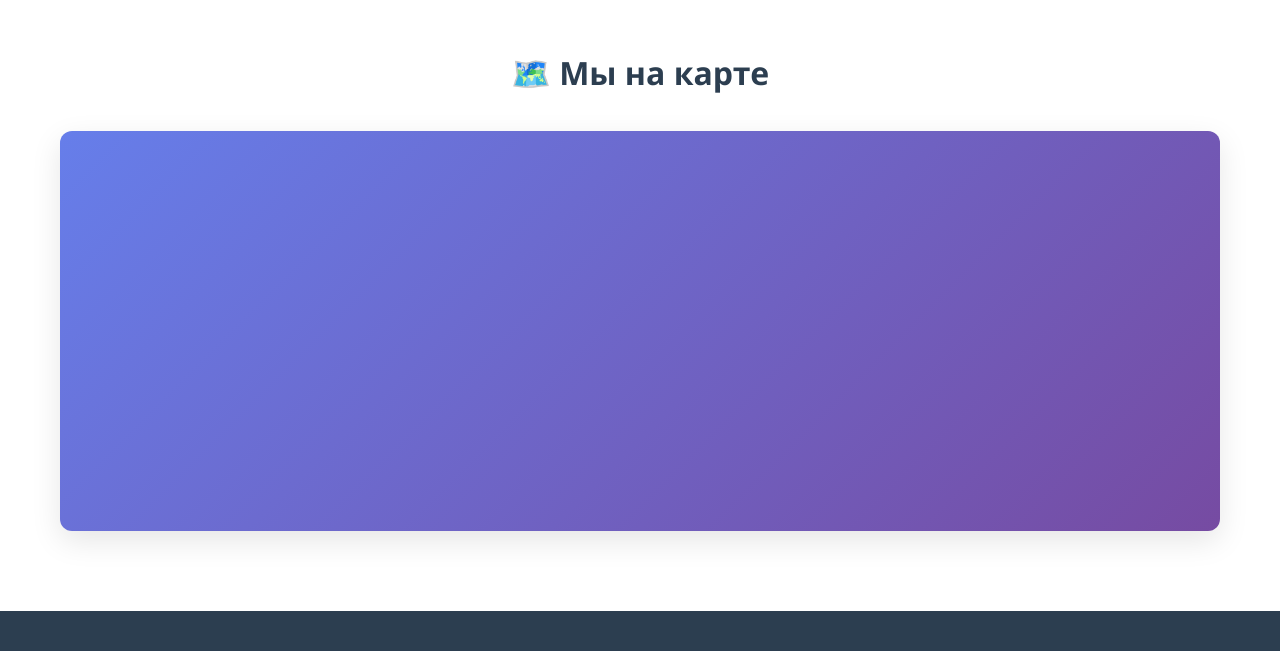
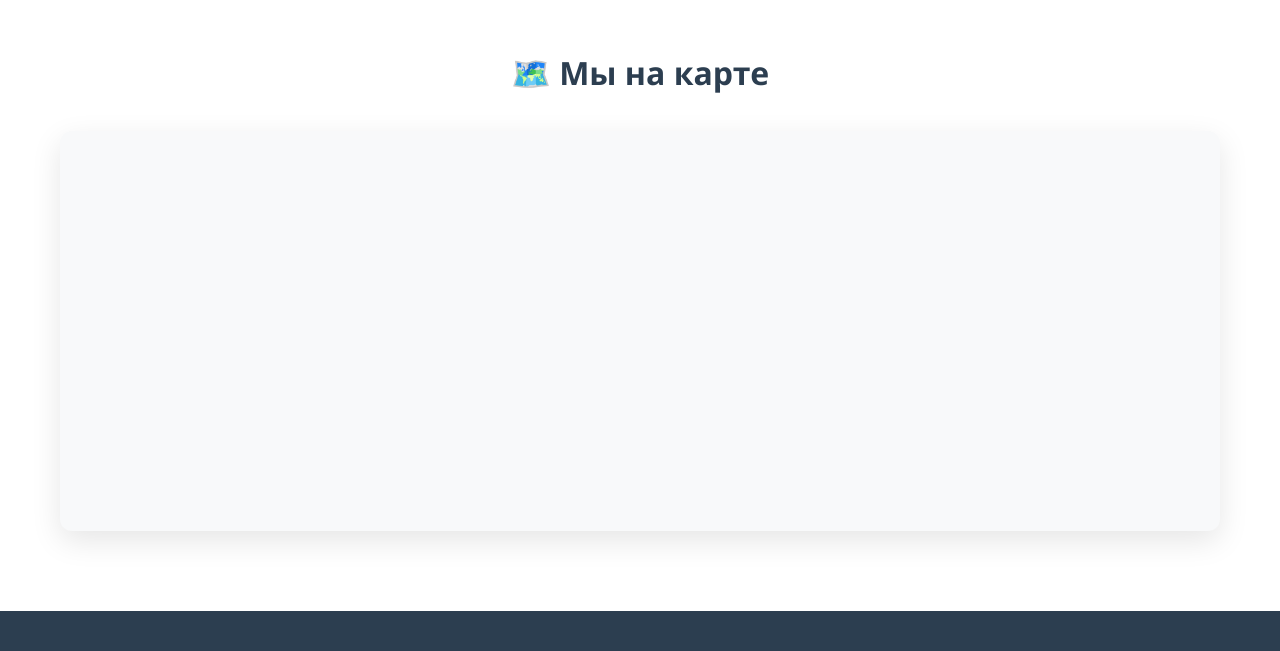
Before and after one commit to z1nger1/-1, a plain HTML site: page contacts.html in a window 1280 px wide. Shown: the part 1380-2031 px from the top of the page. Drawn offline with Linux system fonts and the light colour scheme.

Commit message:
Add files via upload

```diff
--- a/contacts.html
+++ b/contacts.html
@@ -150,7 +150,12 @@
                     <h2>🗺️ Мы на карте</h2>
                     <div class="map-container">
                         <div class="map-placeholder">
-                            <iframe src="https://yandex.ru/map-widget/v1/?um=constructor%3A063a3605e8e139030e2e4f30de797f8f0abf956c82a721dc18a15ccfca6ee2af&amp;source=constructor" width="1025" height="716" frameborder="0"></iframe>
+                        <iframe
+                            src="https://yandex.ru/map-widget/v1/?um=constructor%3A063a3605e8e139030e2e4f30de797f8f0abf956c82a721dc18a15ccfca6ee2af&amp;source=constructor"
+                            frameborder="0"
+                            allowfullscreen
+                            aria-label="Карта расположения фитнес-центра PowerFlex">
+                        </iframe>
                         </div>
                     </div>
                 </div>
--- a/styles.css
+++ b/styles.css
@@ -772,23 +772,31 @@ body {
     border-radius: var(--border-radius);
     overflow: hidden;
     box-shadow: var(--shadow);
+    position: relative;
+    width: 100%;
 }
 
 .map-placeholder {
     height: 400px;
     display: flex;
-    flex-direction: column;
     align-items: center;
     justify-content: center;
-    background: linear-gradient(135deg, #667eea 0%, #764ba2 100%);
-    color: var(--white);
-    text-align: center;
+    position: relative;
+    background: transparent;
 }
 
-.map-marker {
-    font-size: 4rem;
-    margin-bottom: 1rem;
-    animation: bounce 2s infinite;
+.map-placeholder iframe {
+    position: absolute;
+    top: 0;
+    left: 0;
+    width: 100%;
+    height: 100%;
+    border: none;
+}
+.map-marker,
+.map-placeholder p,
+.map-placeholder .btn {
+    display: none;
 }
 
 /* Подвал */
@@ -964,6 +972,17 @@ body {
         gap: 3rem;
     }
 }
+@media (max-width: 768px) {
+    .map-placeholder {
+        height: 300px;
+    }
+}
+
+@media (max-width: 480px) {
+    .map-placeholder {
+        height: 250px;
+    }
+}
 
 @media (max-width: 768px) {
     .menu-toggle {
```
